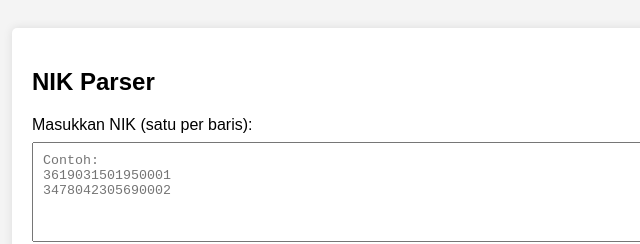
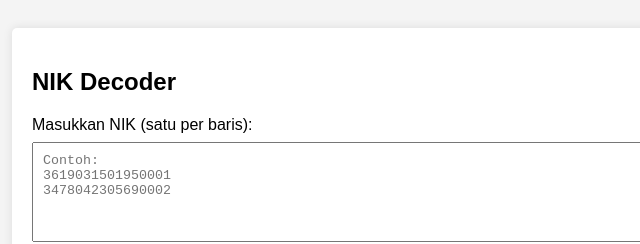
Before and after one commit to AdiPratama15/NIK-decoder, a plain HTML site: page index.html in a window 1280 px wide. Shown: the top 244 px of the page, 208-848 px from the left. Drawn offline with Linux system fonts and the light colour scheme.

Commit message:
Add files via upload

```diff
--- a/index.html
+++ b/index.html
@@ -3,7 +3,7 @@
 <head>
   <meta charset="UTF-8">
   <meta name="viewport" content="width=device-width, initial-scale=1">
-  <title>NIK Parser</title>
+  <title>NIK Decoder</title>
   <style>
     body {
       font-family: Arial, sans-serif;
@@ -57,7 +57,7 @@
 </head>
 <body>
   <div class="container">
-    <h2>NIK Parser</h2>
+    <h2>NIK Decoder</h2>
     <form id="nikForm">
       <label for="nik">Masukkan NIK (satu per baris):</label>
       <textarea id="nik" name="nik" placeholder="Contoh:
@@ -110,7 +110,7 @@
       };
     }
 
-    // Fungsi utama untuk parsing NIK
+    // Fungsi utama untuk Decode NIK
     function parseNIK(nik) {
       nik = nik.trim();
       if (nik.length < 16) {
@@ -154,7 +154,7 @@
         return;
       }
 
-      // Parsing setiap NIK dan tampilkan hasilnya
+      // Decode setiap NIK dan tampilkan hasilnya
       nikList.forEach(nik => {
         const parsed = parseNIK(nik);
         const div = document.createElement("div");
```
